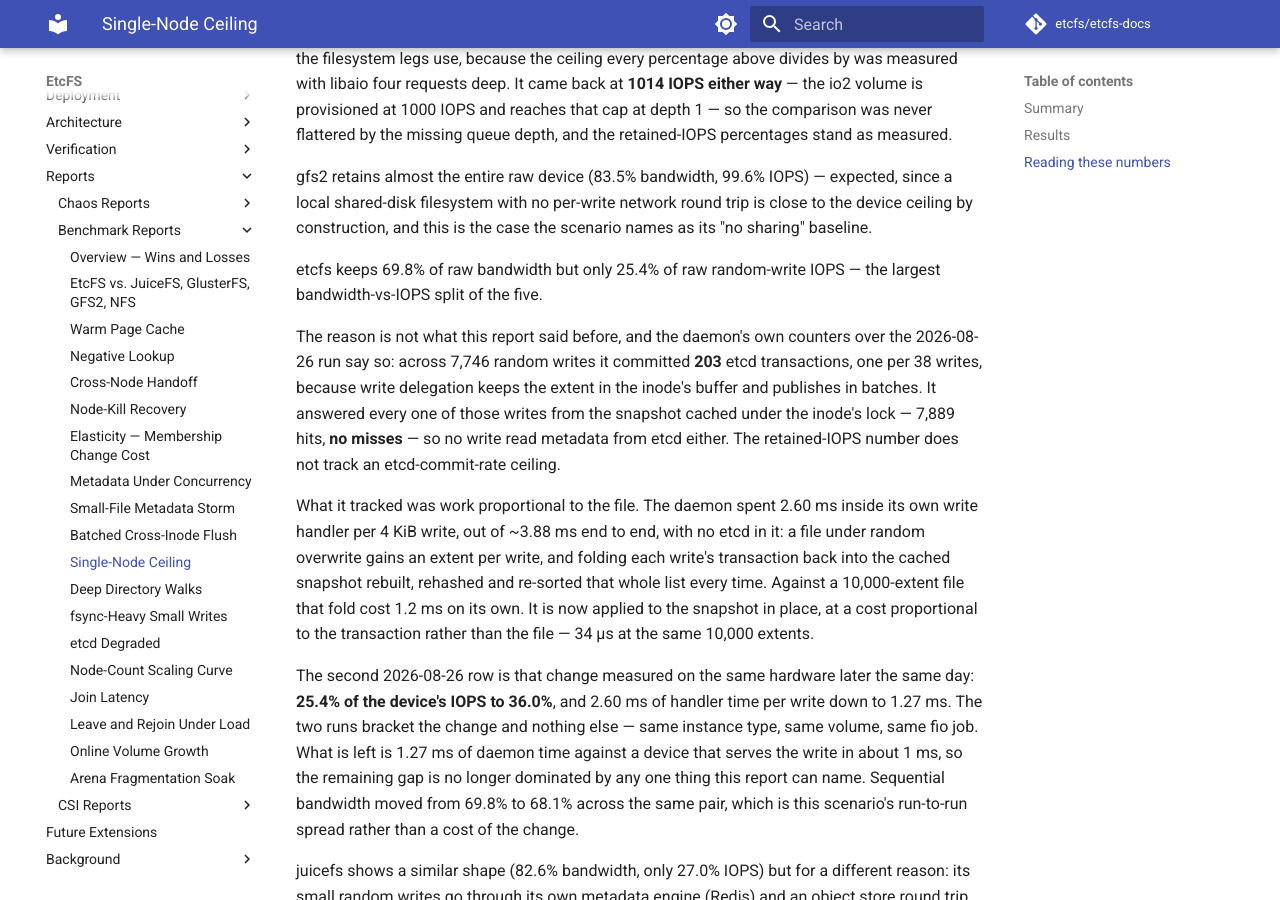
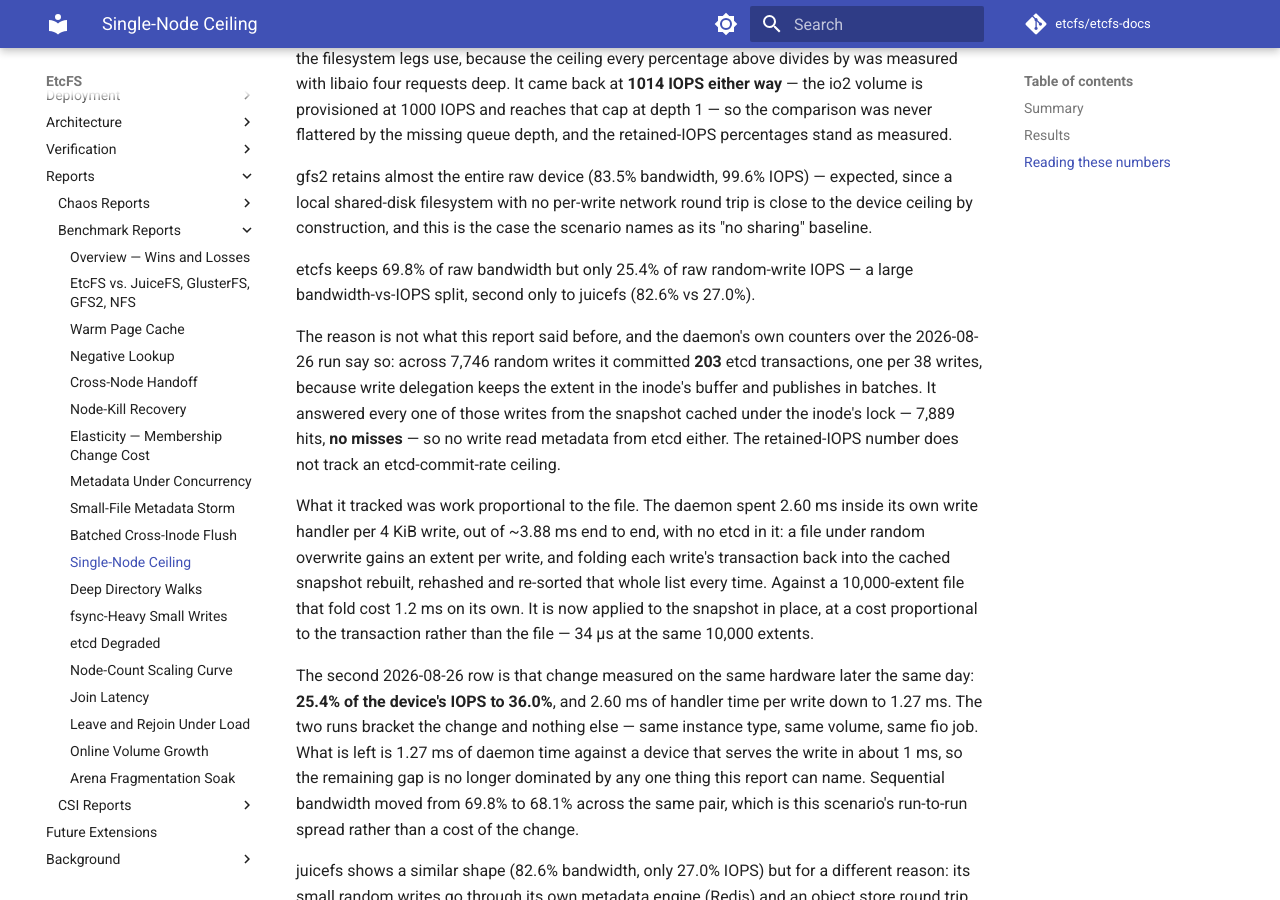
Before and after one commit to etcfs/etcfs-docs, an MkDocs documentation site: the page built from docs/reports/benchmark-reports/single-node-ceiling.md, in a window 1280 px wide and 900 px high, scrolled down 994 px. Built offline with MkDocs 1.6.1 and Material for MkDocs 9.7.7, drawn with Linux system fonts in a browser that asks for light colours; comment, search, counter and statistics services are not loaded.

Commit message:
docs(benchmarks): corrected the claim that etcfs has the largest bandwidth-vs-IOPS split

```diff
--- a/docs/reports/benchmark-reports/single-node-ceiling.md
+++ b/docs/reports/benchmark-reports/single-node-ceiling.md
@@ -24,7 +24,7 @@ The 2026-08-26 run also measured the raw device at queue depth 1, with the same
 
 gfs2 retains almost the entire raw device (83.5% bandwidth, 99.6% IOPS) — expected, since a local shared-disk filesystem with no per-write network round trip is close to the device ceiling by construction, and this is the case the scenario names as its "no sharing" baseline.
 
-etcfs keeps 69.8% of raw bandwidth but only 25.4% of raw random-write IOPS — the largest bandwidth-vs-IOPS split of the five.
+etcfs keeps 69.8% of raw bandwidth but only 25.4% of raw random-write IOPS — a large bandwidth-vs-IOPS split, second only to juicefs (82.6% vs 27.0%).
 
 The reason is not what this report said before, and the daemon's own counters over the 2026-08-26 run say so: across 7,746 random writes it committed **203** etcd transactions, one per 38 writes, because write delegation keeps the extent in the inode's buffer and publishes in batches. It answered every one of those writes from the snapshot cached under the inode's lock — 7,889 hits, **no misses** — so no write read metadata from etcd either. The retained-IOPS number does not track an etcd-commit-rate ceiling.
 
```
